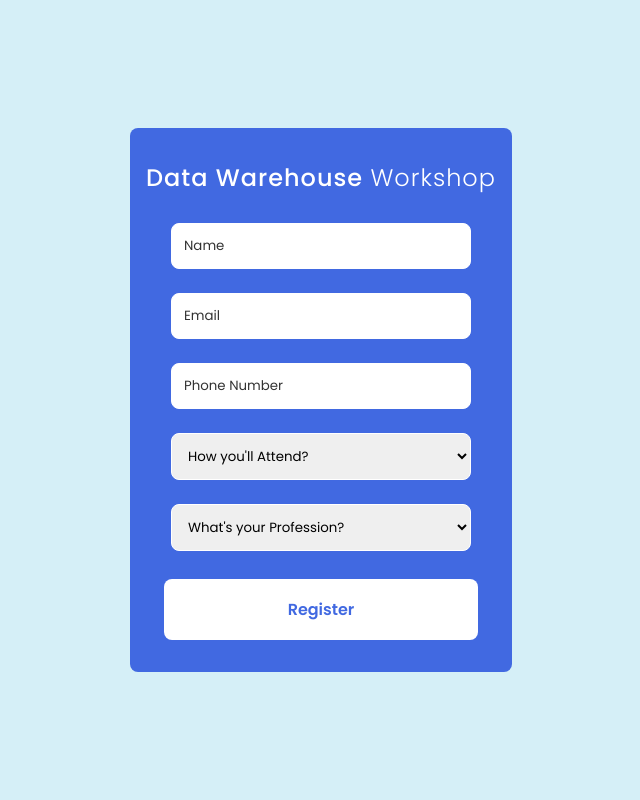
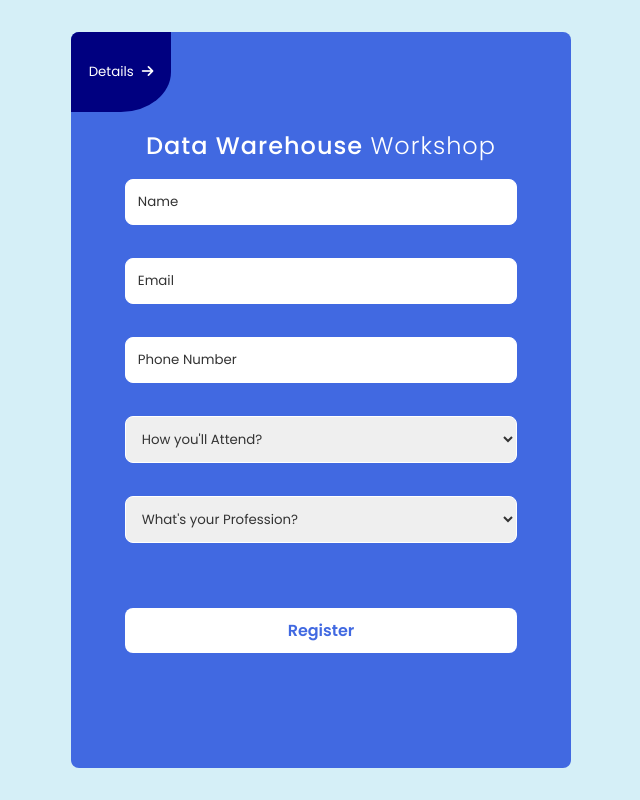
Before and after one commit to SonuAkhtar/AnalyticShala-Workshop, a React (Vite) app in the folder client/: page / in a window 1280 px wide. Shown: the whole page, without its empty margins (319-959 px from the left). Built offline with nearby package versions, Linux system fonts and the light colour scheme.

Commit message:
event details and event form pages created

```diff
--- a/client/src/App.jsx
+++ b/client/src/App.jsx
@@ -1,9 +1,9 @@
-import EventForm from "./components/EventForm/EventForm";
+import Homepage from "./pages/Homepage/Homepage";
 
 const App = () => {
   return (
     <div className="app">
-      <EventForm />
+      <Homepage />
     </div>
   );
 };
--- a/client/src/components/EventForm/EventForm.jsx
+++ b/client/src/components/EventForm/EventForm.jsx
@@ -2,8 +2,9 @@ import { useState } from "react";
 import axios from "axios";
 import "./eventForm.css";
 
-const EventForm = () => {
+const EventForm = ({ showDetail }) => {
   // state to store form Data
+  const [focused, setFocused] = useState(false);
   const [formData, setFormData] = useState({
     name: "",
     email: "",
@@ -12,25 +13,53 @@ const EventForm = () => {
     profession: "",
   });
 
+  const [formError, setFormError] = useState({
+    name: false,
+    email: false,
+    phone: false,
+    attending: false,
+    profession: false,
+  });
+
   const handleFormChange = (e) => {
     setFormData({ ...formData, [e.target.name]: e.target.value });
+
+    // const errors = handleFormError();
+    // console.log("updated", errors);
   };
 
   const handleFormSubmit = (e) => {
     e.preventDefault();
 
-    axios
-      .post("http://localhost:3000/register", { ...formData })
-      .then((result) => {
-        console.log("Result: ", result);
-      })
-      .catch((error) => {
-        console.log("Error while submitting data :", error);
-      });
+    // axios
+    //   .post("http://localhost:3000/register", { ...formData })
+    //   .then((result) => {
+    //     console.log("Result: ", result);
+    //   })
+    //   .catch((error) => {
+    //     console.log("Error while submitting data :", error);
+    //   });
   };
 
+  const handleBlur = (e) => {};
+
+  const handleFormError = () => {
+    // const namePattern = "^[A-Za-z0-9]{3,20}$";
+    // setFormError({ ...formError, name: formData.name.length <= 3 });
+
+    // if (formData.attending === "") {
+    //   setFormError({ ...formError, attending: true });
+    // }
+    // if (formData.profession === "") {
+    //   setFormError({ ...formError, profession: true });
+    // }
+
+    return true;
+  };
+  console.log(formError);
+
   return (
-    <div className="event__container">
+    <div className={`event__container ${!showDetail && "active"}`}>
       <h2 className="event__title">
         Data Warehouse <span>Workshop</span>
       </h2>
@@ -43,7 +72,16 @@ const EventForm = () => {
             placeholder="Name"
             value={formData.name}
             onChange={handleFormChange}
+            required
+            pattern="^[A-Za-z ]{3,20}$"
+            maxLength="20"
+            onBlur={handleBlur}
+            focused={focused}
           />
+
+          <span className={`input__error ${formError.name && "error"}`}>
+            Please provide a valid Name
+          </span>
         </div>
 
         <div className="input__area">
@@ -53,17 +91,31 @@ const EventForm = () => {
             placeholder="Email"
             value={formData.email}
             onChange={handleFormChange}
+            required
+            onBlur={handleBlur}
+            focused={focused}
           />
+          <span className={`input__error ${formError.email && "error"}`}>
+            Please provide a valid Email
+          </span>
         </div>
 
         <div className="input__area">
           <input
-            type="number"
+            type="text"
             name="phone"
             placeholder="Phone Number"
             value={formData.phone}
             onChange={handleFormChange}
+            required
+            pattern="^[0-9]{10}$"
+            maxLength="10"
+            onBlur={handleBlur}
+            focused={focused}
           />
+          <span className={`input__error ${formError.phone && "error"}`}>
+            Please provide a valid Phone Number
+          </span>
         </div>
 
         <div className="input__area select">
@@ -71,6 +123,9 @@ const EventForm = () => {
             name="attending"
             value={formData.attending}
             onChange={handleFormChange}
+            required
+            onBlur={handleBlur}
+            focused={focused}
           >
             <option value="" hidden>
               How you'll Attend?
@@ -78,6 +133,9 @@ const EventForm = () => {
             <option value="offline">Offline</option>
             <option value="online">Online</option>
           </select>
+          <span className={`input__error ${formError.attending && "error"}`}>
+            Please select Attend Type
+          </span>
         </div>
 
         <div className="input__area select">
@@ -85,6 +143,9 @@ const EventForm = () => {
             name="profession"
             value={formData.profession}
             onChange={handleFormChange}
+            required
+            onBlur={handleBlur}
+            focused={focused}
           >
             <option value="" hidden>
               What's your Profession?
@@ -92,6 +153,9 @@ const EventForm = () => {
             <option value="student">Student</option>
             <option value="working">Working</option>
           </select>
+          <span className={`input__error ${formError.profession && "error"}`}>
+            Please select your profession
+          </span>
         </div>
 
         <button onClick={handleFormSubmit} type="submit">
--- a/client/src/components/EventForm/eventForm.css
+++ b/client/src/components/EventForm/eventForm.css
@@ -1,8 +1,20 @@
 .event__container {
-  background-color: royalblue;
+  position: absolute;
+  top: 0;
+  left: 0;
+  width: 100%;
+  height: 100%;
+  background-color: transparent;
   color: white;
-  padding: 2rem 1rem;
+  padding: 12vh 2rem 2rem 2rem;
   border-radius: 0.5rem;
+  transform: translateX(500px);
+  transition: all 1s ease-in-out;
+  z-index: 1;
+}
+
+.event__container.active {
+  transform: translateX(0px);
 }
 
 .event__title {
@@ -20,11 +32,12 @@
   display: flex;
   flex-direction: column;
   align-items: center;
+  gap: 0.5rem;
 }
 
 .input__area {
-  position: relative;
-  min-width: 300px;
+  width: 90%;
+  min-width: 250px;
 }
 
 .input__area input,
@@ -33,9 +46,9 @@
   padding: 0.75rem;
   border: none;
   border: 1px solid white;
+  color: #333;
   border-radius: 0.5rem;
   outline: none;
-  margin: 0.75rem 0;
   transition: all 0.3s ease;
 }
 
@@ -48,12 +61,24 @@
   border-radius: 1rem;
 }
 
-button {
-  margin-top: 1rem;
+.input__error {
+  font-size: 0.75rem;
+  font-weight: 300;
+  color: coral;
+  visibility: hidden;
+}
+
+.input__area input:invalid[focused="true"] ~ span,
+.input__area select:invalid[focused="true"] ~ span {
+  visibility: visible;
+}
+
+form button {
+  margin-top: 2rem;
   width: 90%;
   font-size: 1rem;
   font-weight: 600;
-  padding: 1rem;
+  padding: 0.5rem 1rem;
   border-radius: 0.5rem;
   background-color: white;
   color: royalblue;
@@ -63,9 +88,35 @@ button {
   transition: all 0.3s ease;
 }
 
-button:hover {
+form button:hover {
   border-radius: 1rem;
   border-color: white;
   background-color: royalblue;
   color: white;
 }
+
+@media screen and (max-width: 480px) {
+  .event__title {
+    letter-spacing: 0px;
+    line-height: 1.75rem;
+  }
+
+  .event__container form {
+    gap: 0;
+  }
+
+  .input__area {
+    width: 100%;
+  }
+
+  form button {
+    margin-top: 1rem;
+    width: 100%;
+    font-size: 1rem;
+    font-weight: 500;
+    border-radius: 1rem;
+    background-color: navy;
+    color: white;
+    box-shadow: 0 0 2px white;
+  }
+}
--- a/client/src/index.css
+++ b/client/src/index.css
@@ -16,3 +16,9 @@
   justify-content: center;
   background-color: #d5eff7;
 }
+
+@media screen and (max-width: 480px) {
+  .app {
+    padding: 2rem 1rem 0 1rem;
+  }
+}
--- a/client/src/pages/Homepage/Homepage.jsx
+++ b/client/src/pages/Homepage/Homepage.jsx
@@ -1,7 +1,29 @@
+import { useState } from "react";
+import EventDetail from "../../components/EventDetail/EventDetail";
+import EventForm from "../../components/EventForm/EventForm";
 import "./homepage.css";
 
 const Homepage = () => {
-  return <div className="homepage__container"></div>;
+  const [showDetail, setShowDetail] = useState(false);
+  return (
+    <div className={`homepage__container ${showDetail && "show__detail"}`}>
+      <div className="show__detail-bg"></div>
+
+      <div className="home__buttons">
+        <button className="detail" onClick={() => setShowDetail(true)}>
+          <span>Details</span>
+          <i className="fa-solid fa-arrow-right" />
+        </button>
+
+        <button className="form" onClick={() => setShowDetail(false)}>
+          <i className="fa-solid fa-arrow-left"></i>
+          <span>Form</span>
+        </button>
+      </div>
+      <EventDetail showDetail={showDetail} />
+      <EventForm showDetail={showDetail} />
+    </div>
+  );
 };
 
 export default Homepage;
--- a/client/src/pages/Homepage/homepage.css
+++ b/client/src/pages/Homepage/homepage.css
@@ -0,0 +1,108 @@
+.homepage__container {
+  position: relative;
+  width: 500px;
+  height: 100%;
+  border-radius: 0.5rem;
+  transition: background-color 3s ease-in-out;
+  overflow: hidden;
+}
+
+.homepage__container .show__detail-bg::before {
+  content: "";
+  position: absolute;
+  top: 0;
+  left: 0;
+  border-radius: 0 0 50% 0;
+  transition: all 0.7s ease-in-out;
+  transform-origin: top left;
+  width: 100px;
+  height: 10vh;
+  background-color: navy;
+  z-index: 1;
+}
+
+.homepage__container.show__detail .show__detail-bg::before {
+  width: 100%;
+  height: 100%;
+  border-radius: 0;
+}
+
+.homepage__container .show__detail-bg::after {
+  content: "";
+  position: absolute;
+  top: 0;
+  right: 0;
+  width: 100%;
+  height: 100%;
+  background-color: royalblue;
+  transition: all 0.7s ease-in-out;
+}
+
+.homepage__container.show__detail .show__detail-bg::after {
+  width: 100px;
+  height: 10vh;
+  border-radius: 0 0 0 50%;
+  z-index: 1;
+}
+
+.home__buttons {
+  position: absolute;
+  top: 0;
+  left: 0;
+  width: 100%;
+  display: flex;
+  align-items: center;
+  justify-content: space-between;
+}
+
+.home__buttons button {
+  border: none;
+  outline: none;
+  cursor: pointer;
+  z-index: 1;
+  color: white;
+  z-index: 9;
+  display: flex;
+  align-items: center;
+  justify-content: center;
+  gap: 0.5rem;
+}
+
+.home__buttons button.detail {
+  background-color: inherit;
+  width: 100px;
+  height: 10vh;
+  border-radius: 0 0 50% 0;
+  cursor: pointer;
+  transition: all 1.2s ease-in-out;
+}
+
+.home__buttons button i {
+  transition: all 0.3s ease-in-out;
+}
+
+.home__buttons button.detail:hover i {
+  transform: translateX(5px);
+}
+
+.home__buttons button.form:hover i {
+  transform: translateX(-5px);
+}
+
+.home__buttons button.form {
+  background-color: transparent;
+  width: 100px;
+  height: 10vh;
+  border-radius: 0 0 0 50%;
+  transform: translateX(500px);
+  cursor: pointer;
+  transition: all 1.2s ease-in-out;
+}
+
+.homepage__container.show__detail .home__buttons button.detail {
+  transform: translateX(-500px);
+}
+
+.homepage__container.show__detail .home__buttons button.form {
+  transform: translateX(0px);
+}
```
Also changed, not shown: client/src/components/EventDetail/EventDetail.jsx (+39 -5 lines), client/src/components/EventDetail/eventDetail.css (added, +155 -0 lines), client/assets/event-speaker.webp (added), client/src/components/EventDetail/eventDetails.css (deleted).
